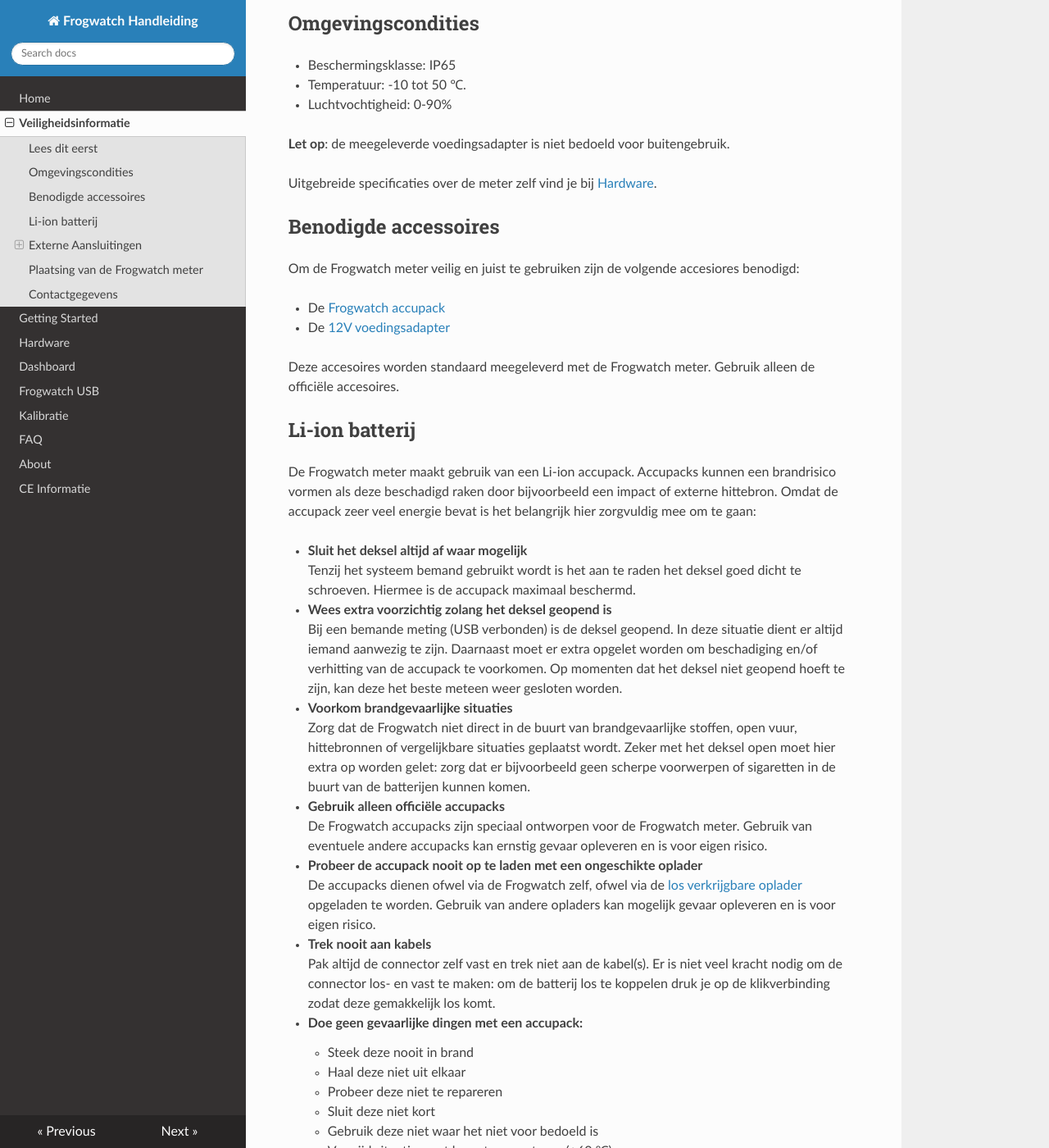
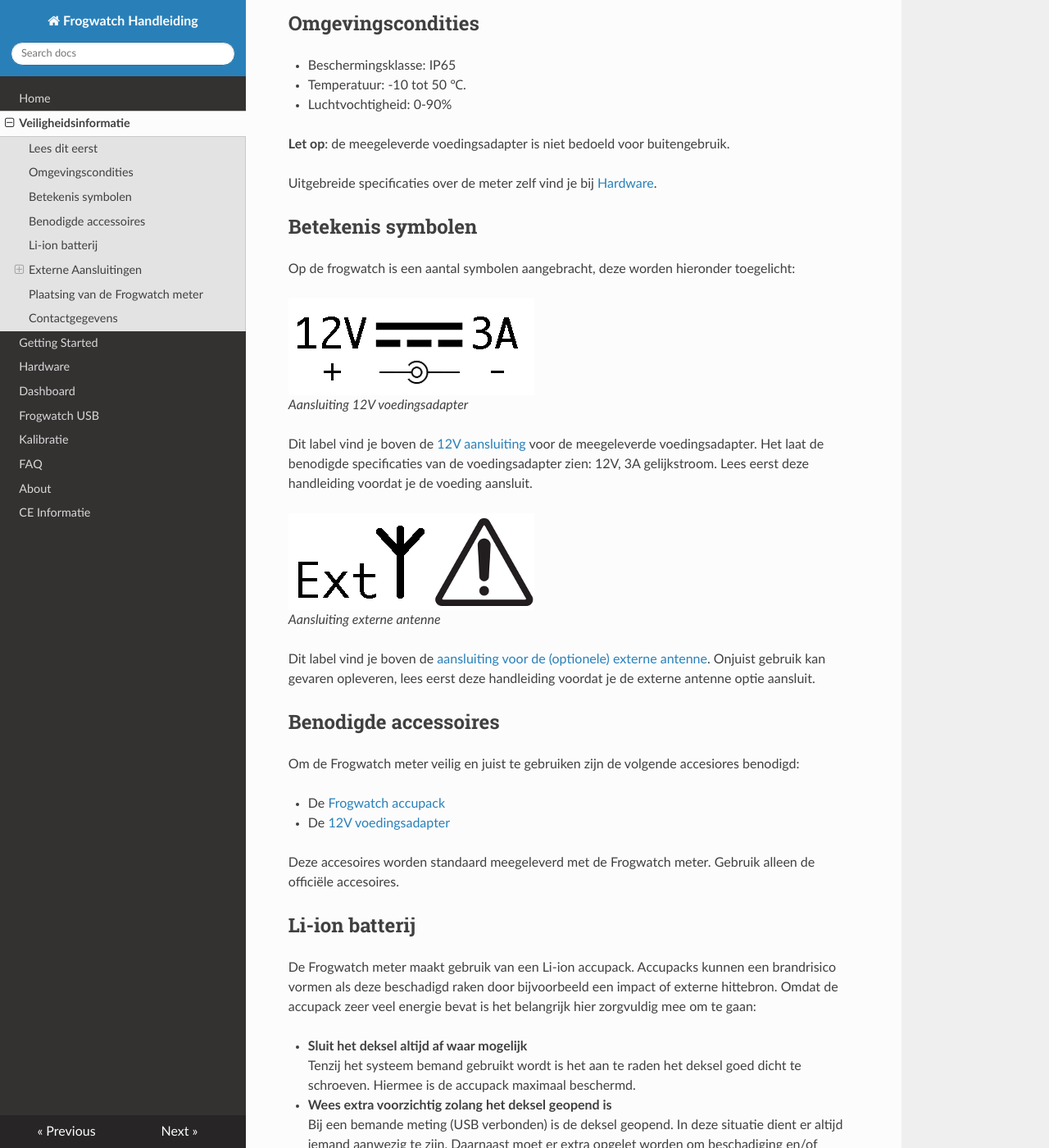
Before and after one commit to ijager/docs.frog.watch, an MkDocs documentation site: the page built from docs/safety.md, in a window 1280 px wide and 1400 px high, scrolled down 570 px. Shown: the whole window at 82% size. Built offline with MkDocs 1.6.1, drawn with Linux system fonts in a browser that asks for light colours; nearby versions of some CDN libraries; some of the changed text lies outside the part shown.

Commit message:
Add CE-label explanations

```diff
--- a/docs/safety.md
+++ b/docs/safety.md
@@ -22,6 +22,20 @@ Deze pagina bevat belangrijke informatie over veilig gebruik van de Frogwatch Me
 **Let op**: de meegeleverde voedingsadapter is niet bedoeld voor buitengebruik.
 
 Uitgebreide specificaties over de meter zelf vind je bij [Hardware](../hardware).
+
+## Betekenis symbolen
+
+Op de frogwatch is een aantal symbolen aangebracht, deze worden hieronder toegelicht:
+
+![12VDC connector label](img/Frogwatch_label_12VDC.png)
+<br>*Aansluiting 12V voedingsadapter*
+
+Dit label vind je boven de [12V aansluiting](#dc-jack-12v-voeding) voor de meegeleverde voedingsadapter. Het laat de benodigde specificaties van de voedingsadapter zien: 12V, 3A gelijkstroom. Lees eerst deze handleiding voordat je de voeding aansluit.
+
+![Antenne connector label](img/Frogwatch_label_ANT.png)
+<br>*Aansluiting externe antenne*
+
+Dit label vind je boven de [aansluiting voor de (optionele) externe antenne](#sma-connector-externe-antenne). Onjuist gebruik kan gevaren opleveren, lees eerst deze handleiding voordat je de externe antenne optie aansluit.
 
 ## Benodigde accessoires
 Om de Frogwatch meter veilig en juist te gebruiken zijn de volgende accesiores benodigd:
@@ -76,11 +90,23 @@ Het gebruik van de USB aansluiting wordt verder uitgelegd op de [Hardware pagina
 
 ### DC jack: 12V voeding
 
+![12VDC connector label](img/Frogwatch_label_12VDC.png)
+
+De aansluiting voor 12V voeding is gemarkeerd met bovenstaande symbolen.
+
+#### Specificaties
+
 De Frogwatch heeft een 12V, 3A rated voedingsadapter nodig. De meegeleverde voedingsadapter is hiervoor geschikt. Gebruik van een andere voedingsadapter is op eigen risico. Het gebruikt van de 12V aansluiting wordt verder uitgelegd op de [Hardware pagina](../hardware/#dc-jack-12v-voeding).
 
 **Let op:** De standaard meegeleverde voedingsadapter heeft geen IP65 rating en is daarmee alleen bedoeld voor binnengebruik.
 
 ### SMA connector: externe antenne
+
+![Antenne connector label](img/Frogwatch_label_ANT.png)
+
+De aansluiting voor externe antenne is gemarkeerd met bovenstaande symbolen.
+
+#### Specificaties
 
 * Maximum input power: 50W
 * Impedantie: 50 Ohm
```
Also changed, not shown: docs/hardware.md (+5 -0 lines), docs/img/Frogwatch_label_12VDC.png (added), docs/img/Frogwatch_label_ANT.png (added).
